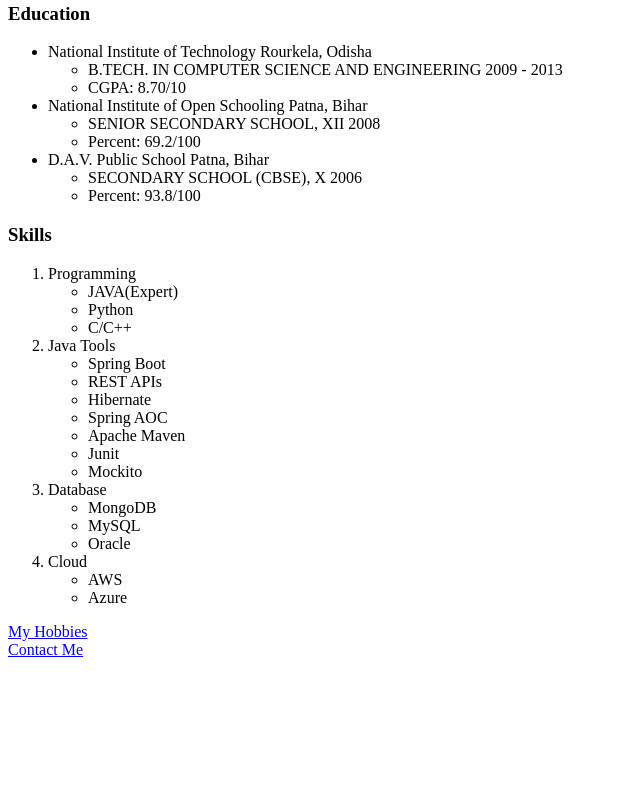
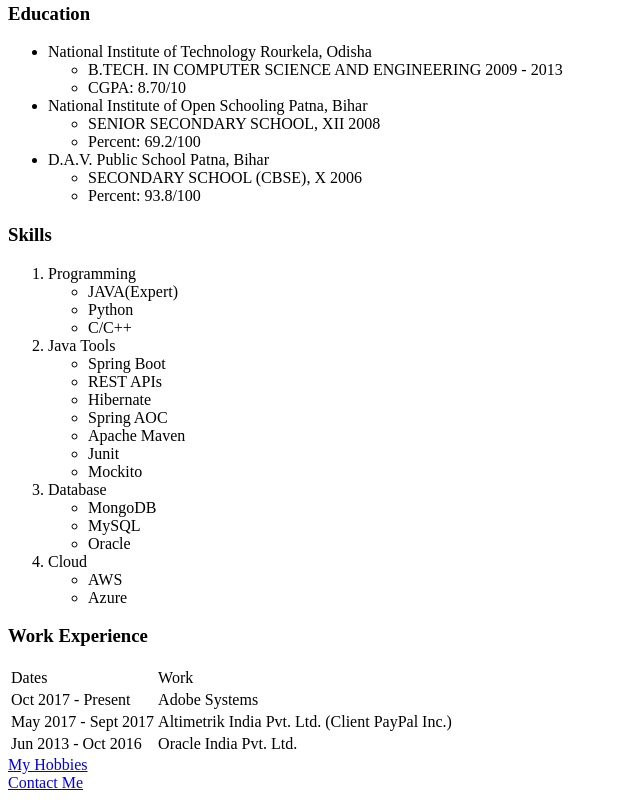
Before and after one commit to kmrgaurav11235/WebDevelopment, a plain HTML site: page index.html in a window 1280 px wide. Shown: the part 611-1411 px from the top of the page, without its empty margins (0-640 px from the left). Before the commit the page ends 1278 px from the top, so only its background shows below. Drawn offline with Linux system fonts and the light colour scheme.

Commit message:
Adding Tables

```diff
--- a/index.html
+++ b/index.html
@@ -73,6 +73,29 @@
       </ul>
     </li>
   </ol>
+  <h3>Work Experience</h3>
+  <table>
+    <thead>
+      <tr>
+        <td>Dates</td>
+        <td>Work</td>
+      </tr>
+    </thead>
+    <tbody>
+      <tr>
+        <td>Oct 2017 - Present</td>
+        <td>Adobe Systems</td>
+      </tr>
+      <tr>
+        <td>May 2017 - Sept 2017</td>
+        <td>Altimetrik India Pvt. Ltd. (Client PayPal Inc.)</td>
+      </tr>
+      <tr>
+        <td>Jun 2013 - Oct 2016</td>
+        <td>Oracle India Pvt. Ltd.</td>
+      </tr>
+    </tbody>
+  </table>
   <a href="hobbies.html">My Hobbies</a>
   <br>
   <a href="contact.html">Contact Me</a>
```
Also changed, not shown: contact.html (+1 -1 lines), hobbies.html (+1 -1 lines).
